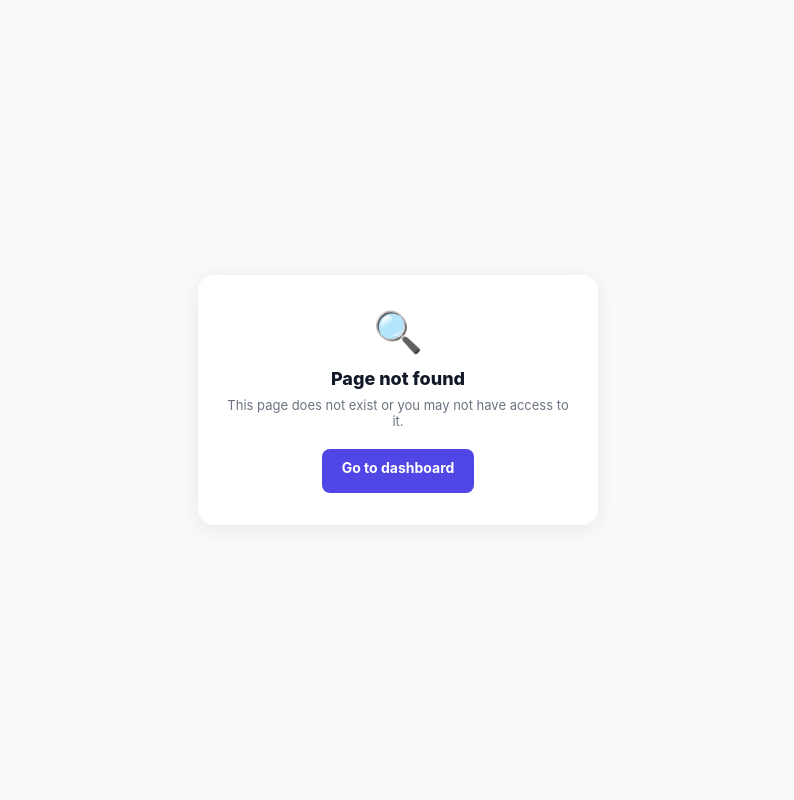
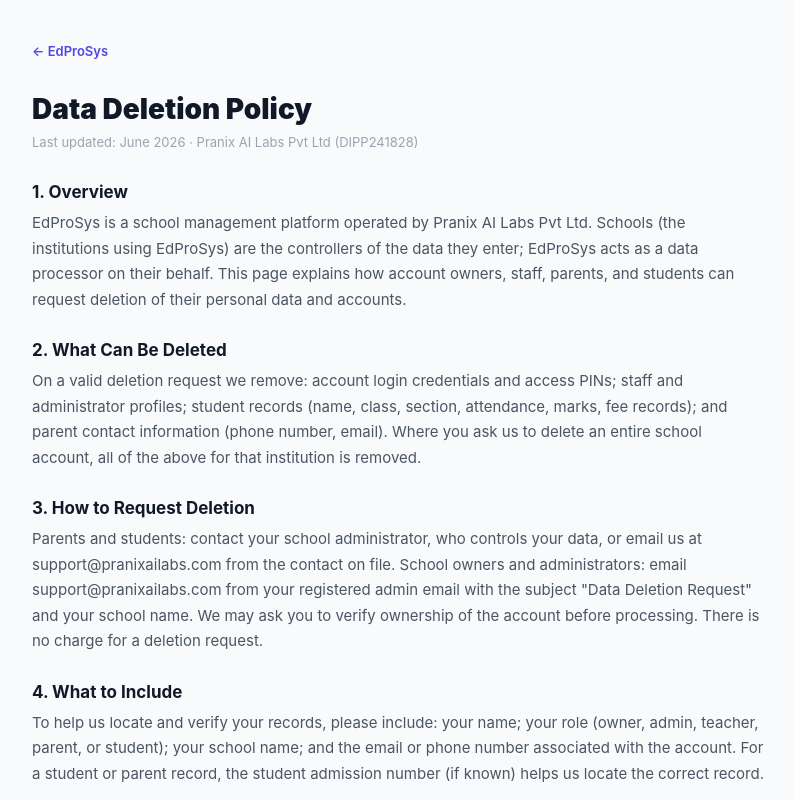
Before and after one commit to PranixQuick/School-OS, a Next.js app: page /data-deletion in a window 1280 px wide. Before the commit this address had no page. Shown: the top 800 px of the page, without its empty margins (242-1036 px from the left). Built offline with nearby package versions, Linux system fonts and the light colour scheme.

Commit message:
P0: add public Data Deletion policy page
Adds /data-deletion (Play Store / Data Safety requirement): how account owners,
staff, parents, and students request deletion, what is deleted, timelines,
retained-data exceptions, and contact. Matches the privacy/terms page layout.

```diff
--- /dev/null
+++ b/app/data-deletion/page.tsx
@@ -0,0 +1,35 @@
+import type { Metadata } from 'next';
+import Link from 'next/link';
+
+export const metadata: Metadata = {
+  title: 'Data Deletion — EdProSys',
+  description: 'How to request account and data deletion from EdProSys, the school management platform by Pranix AI Labs Pvt Ltd.',
+};
+
+export default function DataDeletionPage() {
+  return (
+    <div style={{ fontFamily: '-apple-system, BlinkMacSystemFont, "Segoe UI", sans-serif', maxWidth: 780, margin: '0 auto', padding: '40px 24px 80px', color: '#374151' }}>
+      <div style={{ marginBottom: 32 }}>
+        <Link href="/" style={{ color: '#4F46E5', textDecoration: 'none', fontSize: 13, fontWeight: 600 }}>← EdProSys</Link>
+      </div>
+      <h1 style={{ fontSize: 28, fontWeight: 900, color: '#111827', marginBottom: 8 }}>Data Deletion Policy</h1>
+      <p style={{ fontSize: 13, color: '#9CA3AF', marginBottom: 32 }}>Last updated: June 2026 · Pranix AI Labs Pvt Ltd (DIPP241828)</p>
+
+      {[
+        { title: '1. Overview', body: 'EdProSys is a school management platform operated by Pranix AI Labs Pvt Ltd. Schools (the institutions using EdProSys) are the controllers of the data they enter; EdProSys acts as a data processor on their behalf. This page explains how account owners, staff, parents, and students can request deletion of their personal data and accounts.' },
+        { title: '2. What Can Be Deleted', body: 'On a valid deletion request we remove: account login credentials and access PINs; staff and administrator profiles; student records (name, class, section, attendance, marks, fee records); and parent contact information (phone number, email). Where you ask us to delete an entire school account, all of the above for that institution is removed.' },
+        { title: '3. How to Request Deletion', body: 'Parents and students: contact your school administrator, who controls your data, or email us at support@pranixailabs.com from the contact on file. School owners and administrators: email support@pranixailabs.com from your registered admin email with the subject "Data Deletion Request" and your school name. We may ask you to verify ownership of the account before processing. There is no charge for a deletion request.' },
+        { title: '4. What to Include', body: 'To help us locate and verify your records, please include: your name; your role (owner, admin, teacher, parent, or student); your school name; and the email or phone number associated with the account. For a student or parent record, the student admission number (if known) helps us locate the correct record.' },
+        { title: '5. Timeline', body: 'We acknowledge deletion requests within 7 business days. For an individual record, deletion is completed within 30 days of verification. For a full school account: upon termination the account data is archived for 30 days (to allow recovery in case of an accidental request) and then permanently deleted from active systems.' },
+        { title: '6. Data That May Be Retained', body: 'After deletion we may retain a limited set of information only where required: minimal records needed to comply with legal, tax, or audit obligations; and aggregated or anonymised statistics that can no longer identify an individual. Such retained data is never used to re-identify a deleted individual.' },
+        { title: '7. Backups', body: 'Deleted data may persist in encrypted backups for a short period after deletion from active systems. Backups are rotated on a rolling schedule and the deleted data is purged as those backups expire. Restored backups are re-processed to honour prior deletion requests.' },
+        { title: '8. Contact', body: 'For data deletion requests or questions, contact us at: support@pranixailabs.com · privacy@pranixailabs.com · Pranix AI Labs Pvt Ltd · Hyderabad, Telangana, India · CIN: U62011TS2026PTC209631' },
+      ].map(s => (
+        <div key={s.title} style={{ marginBottom: 28 }}>
+          <h2 style={{ fontSize: 17, fontWeight: 700, color: '#111827', marginBottom: 8 }}>{s.title}</h2>
+          <p style={{ fontSize: 15, lineHeight: 1.7, color: '#4B5563' }}>{s.body}</p>
+        </div>
+      ))}
+    </div>
+  );
+}
```
